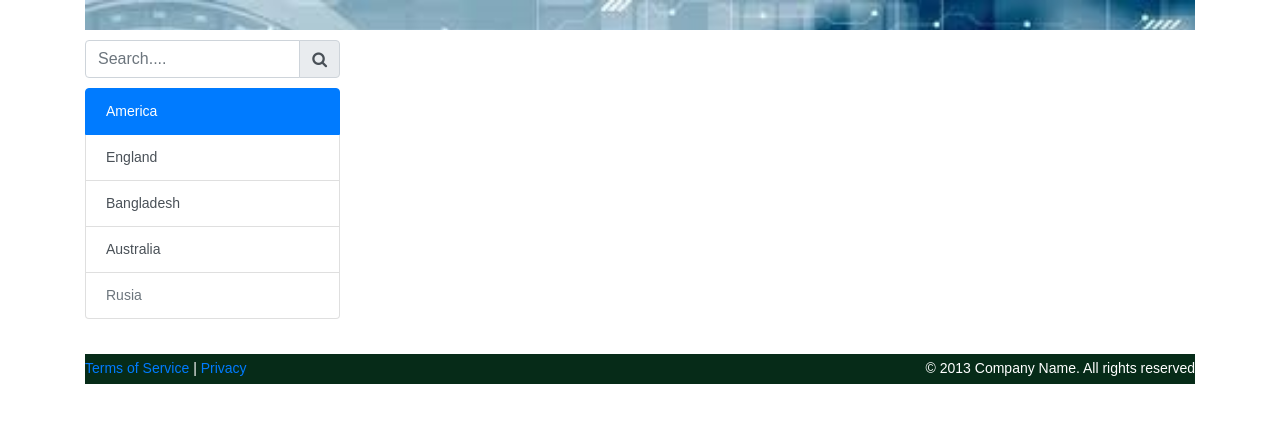
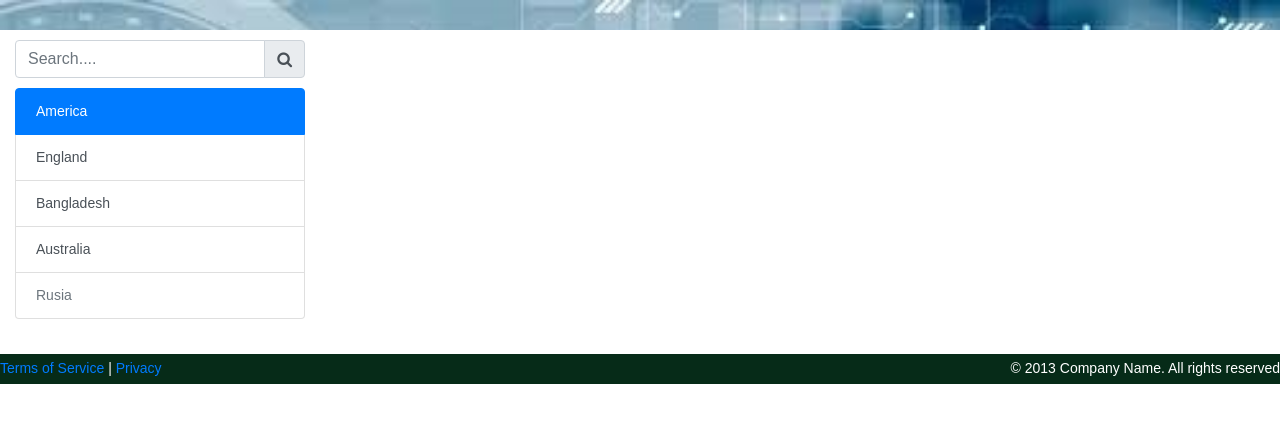
Before and after one commit to shahin-it/ciBlog, a CodeIgniter app: the page made by application/views/template/_site.php in a window 1280 px wide. Shown: the top 423 px of the page. Run offline with CodeIgniter, Linux system fonts and the light colour scheme; data that the repository does not hold is empty; some libraries are stand-ins or nearby versions.

Commit message:
Update site layout

```diff
--- a/application/views/template/_site.php
+++ b/application/views/template/_site.php
@@ -48,10 +48,10 @@
 
     </head>
     <body>
-        <header class="banner container">
+        <header class="banner">
             <div id="global-info"></div>
         </header>
-        <section id="body" class="container">
+        <section id="body" class="container-fluid">
             <div class="row">
                 <div class="sidebar col-md-3">
                     <form class="bd-search d-flex align-items-center">
@@ -83,7 +83,7 @@
                 </article>
             </div>
         </section>
-        <footer class="container">
+        <footer class="">
             <div class="row py-1">
                 <div class="col-sm-6">
                     <a href="#!">Terms of Service</a> | <a href="#!">Privacy</a>
--- a/asset/css/site.css
+++ b/asset/css/site.css
@@ -1,3 +1,7 @@
+body {
+	padding: 0;
+	margin: 0;
+}
 header.banner {
     background-image: url(../image/banner.jpeg);
     background-repeat: no-repeat;
```
